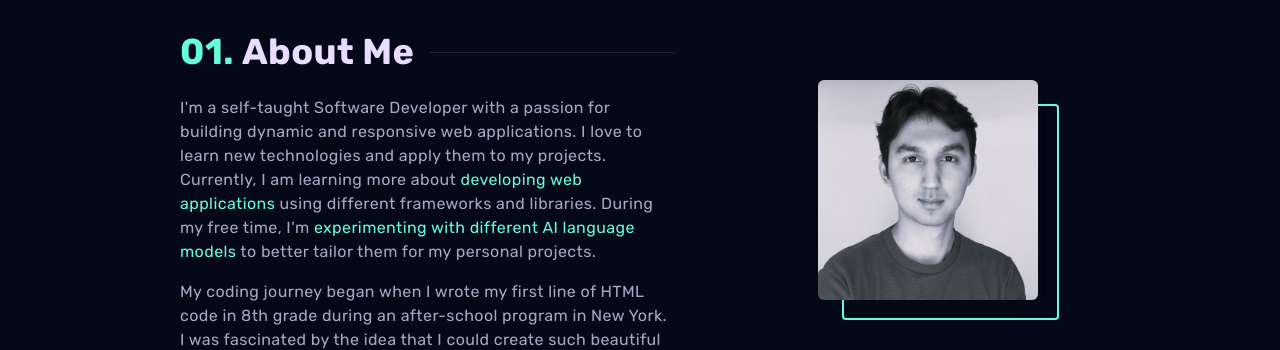
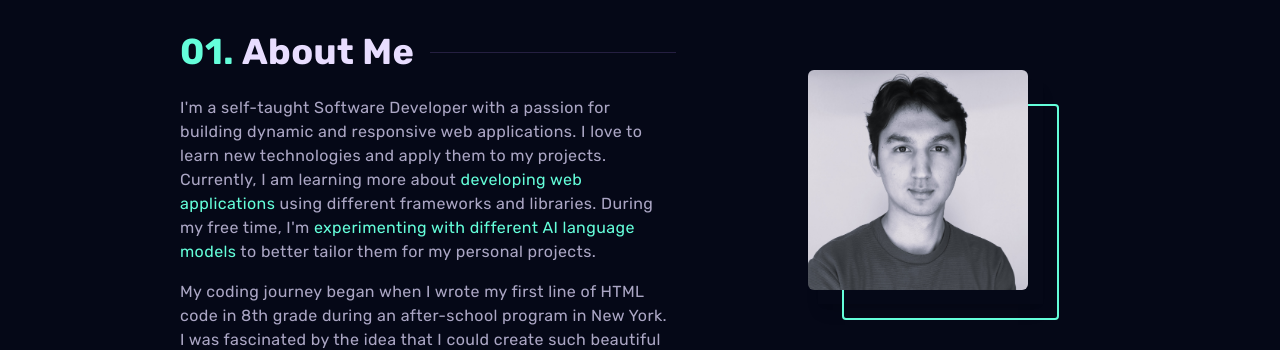
Before and after one commit to NekruzAsh/MyPortfolio, a Next.js app: page / in a window 1280 px wide. In both pictures the pointer is over the picture 928 px from the left and 1100 px from the top of the page. Shown: the part 910-1260 px from the top of the page. Built offline with nearby package versions, Linux system fonts and the light colour scheme.

Commit message:
added animation for author's image.

```diff
--- a/app/globals.css
+++ b/app/globals.css
@@ -58,6 +58,11 @@ html {
   object-position: 50% 5%;
   position: relative;
   z-index: 1;
+  transition: transform 0.5s;
+}
+
+.image-style:hover img {
+  transform: translate(-10px, -10px);
 }
 
 .image-style::before {
```
